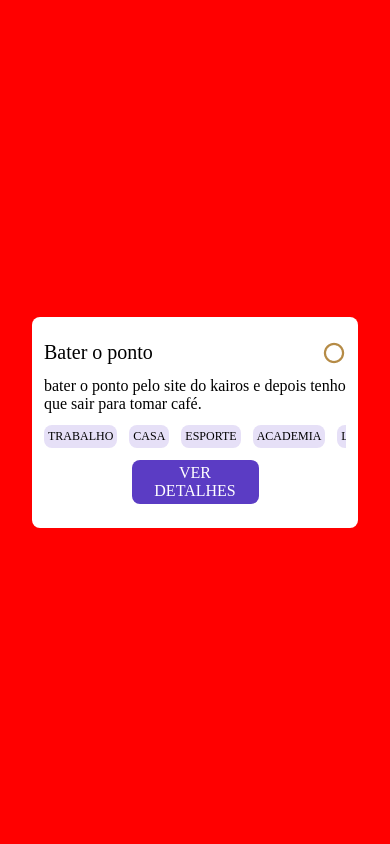
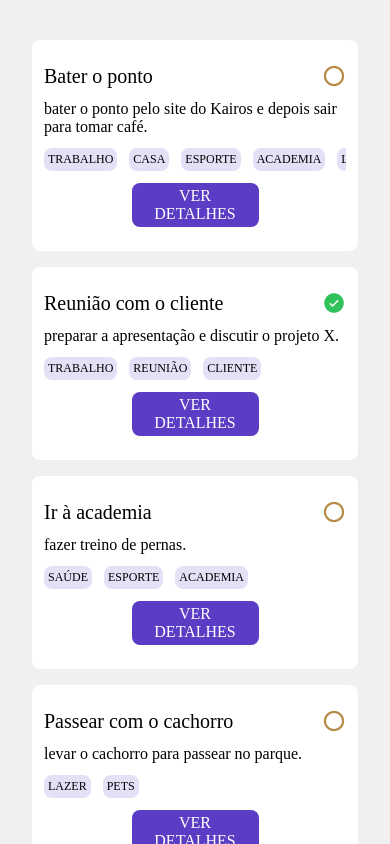
Before and after one commit to JoaoVicttor07/RN-MAR25-taskly, a React Native app: screen / in a window 390 px wide. Built offline with nearby package versions, Linux system fonts and the light colour scheme.

Commit message:
feat(TaskItem): implements TaskItem component with toggle functionality and styles

```diff
--- a/App.tsx
+++ b/App.tsx
@@ -1,25 +1,93 @@
-import React from 'react';
+import React, { useState, useCallback } from 'react';
+import { StyleSheet, View, FlatList, ListRenderItem } from 'react-native';
 import TaskItem from './src/components/TaskItem';
-import {StyleSheet, View} from 'react-native';
-// import AppNavigator from './src/navigation'; // Importa a navegação principal
-// import AppNavigator from './src/Navigation'; // Importa a navegação principal
 
+interface Task {
+  id: string;
+  title: string;
+  description: string;
+  categories: string[];
+  isCompleted: boolean;
+}
+
+const taskData: Task[] = [
+  {
+    id: '1',
+    title: 'Bater o ponto',
+    description: 'bater o ponto pelo site do Kairos e depois sair para tomar café.',
+    categories: ['TRABALHO', 'CASA', 'ESPORTE', 'ACADEMIA', 'LAZER'],
+    isCompleted: false,
+  },
+  {
+    id: '2',
+    title: 'Reunião com o cliente',
+    description: 'preparar a apresentação e discutir o projeto X.',
+    categories: ['TRABALHO', 'REUNIÃO', 'CLIENTE'],
+    isCompleted: true,
+  },
+  {
+    id: '3',
+    title: 'Ir à academia',
+    description: 'fazer treino de pernas.',
+    categories: ['SAÚDE', 'ESPORTE', 'ACADEMIA'],
+    isCompleted: false,
+  },
+    {
+    id: '4',
+    title: 'Passear com o cachorro',
+    description: 'levar o cachorro para passear no parque.',
+    categories: ['LAZER', 'PETS'],
+    isCompleted: false,
+  },
+];
 
 const App: React.FC = () => {
-  // return <AppNavigator />;
+  const [tasks, setTasks] = useState<Task[]>(taskData);
+
+    const handleToggleComplete = useCallback((taskId: string) => {
+    setTasks(prevTasks =>
+      prevTasks.map(task => {
+        if (task.id === taskId) {
+          return { ...task, isCompleted: !task.isCompleted };
+        }
+        return task;
+      })
+    );
+  }, []);
+
+  const renderItem: ListRenderItem<Task> = useCallback(({ item }) => {
+    return (
+      <TaskItem
+        title={item.title}
+        description={item.description}
+        categories={item.categories}
+        isCompleted={item.isCompleted}
+        onToggleComplete={() => handleToggleComplete(item.id)}
+      />
+    );
+  }, [handleToggleComplete]);
+
+  const keyExtractor = useCallback((item: Task) => item.id, []);
+
   return (
-    <View style={styles.area}>
-      <TaskItem />
+    <View style={styles.container}>
+      <FlatList
+        data={tasks}
+        renderItem={renderItem}
+        keyExtractor={keyExtractor}
+        showsVerticalScrollIndicator={false}
+      />
     </View>
   );
 };
 
 const styles = StyleSheet.create({
-  area: {
+  container: {
     flex: 1,
-    justifyContent: 'center',
-    padding: 32,
-    backgroundColor: 'red'
+    backgroundColor: '#F0F0F0',
+    paddingTop: 32,
+    paddingLeft: 32,
+    paddingRight: 32,
   },
 });
 
--- a/src/components/TaskItem/index.tsx
+++ b/src/components/TaskItem/index.tsx
@@ -1,24 +1,27 @@
-import {Text, StyleSheet, View, TouchableOpacity, Image, ScrollView, Animated} from 'react-native';
-import Fonts from '../../Theme/fonts';
-import { useState, useRef } from 'react';
+import React, { useRef, useCallback } from 'react';
+import { Text, View, TouchableOpacity, Image, FlatList, Animated } from 'react-native';
+import { TaskItemProps } from './types';
+import { styles } from './style';
 
-export default function TaskItem() {
-  const [isChecked, setIsChecked] = useState(false);
+const TaskItem: React.FC<TaskItemProps> = ({ title, description, categories, isCompleted, onToggleComplete }) => {
   const iconScaleValue = useRef(new Animated.Value(1)).current;
   const buttonScaleValue = useRef(new Animated.Value(1)).current;
 
-  const animateScale = (animatedValue: Animated.Value, toValue: number, duration: number, callback?: () => void) => {
-    Animated.timing(animatedValue, {
-      toValue,
-      duration,
-      useNativeDriver: true,
-    }).start(callback);
-  };
+  const animateScale = useCallback(
+    (animatedValue: Animated.Value, toValue: number, duration: number, callback?: () => void) => {
+      Animated.timing(animatedValue, {
+        toValue,
+        duration,
+        useNativeDriver: true,
+      }).start(callback);
+    },
+    []
+  );
 
   const handleCheckPress = () => {
     animateScale(iconScaleValue, 0.8, 50, () => {
       animateScale(iconScaleValue, 1, 100);
-      setIsChecked(!isChecked);
+      onToggleComplete();
     });
   };
 
@@ -36,85 +39,44 @@ export default function TaskItem() {
     transform: [{ scale: buttonScaleValue }],
   };
 
+  const renderCategoryItem = useCallback(({ item }: { item: string }) => (
+    <Text style={styles.tag}>{item}</Text>
+  ), []);
+
+  const keyExtractorCategory = useCallback((item: string, index: number) => index.toString(), []);
+
   return (
     <View style={styles.itemArea}>
       <View style={styles.headerTask}>
-        <Text style={{...Fonts.Roboto60020}}>Bater o ponto</Text>
+        <Text style={styles.title}>{title}</Text>
         <TouchableOpacity onPress={handleCheckPress} style={animatedIconStyle}>
           <Image
             source={
-              isChecked
+              isCompleted
                 ? require('../../Assets/icons/checked-input.png')
                 : require('../../Assets/icons/uncheck-input.png')
             }
           />
         </TouchableOpacity>
       </View>
-      <Text style={Fonts.Roboto40016}>
-        bater o ponto pelo site do kairos e depois tenho que sair para tomar
-        café.
-      </Text>
-      <View>
-        <ScrollView horizontal={true} showsHorizontalScrollIndicator={false}>
-          <View style={styles.carousel}>
-            <Text style={styles.tag}>TRABALHO</Text>
-            <Text style={styles.tag}>CASA</Text>
-            <Text style={styles.tag}>ESPORTE</Text>
-            <Text style={styles.tag}>ACADEMIA</Text>
-            <Text style={styles.tag}>LAZER</Text>
-          </View>
-        </ScrollView>
+      <Text style={styles.description}>{description}</Text>
+      <View style={styles.categoriesContainer}>
+        <FlatList
+          data={categories}
+          renderItem={renderCategoryItem}
+          keyExtractor={keyExtractorCategory}
+          horizontal={true}
+          showsVerticalScrollIndicator={false}
+          contentContainerStyle={styles.carousel}
+        />
       </View>
       <View style={styles.areaButton}>
         <TouchableOpacity style={[styles.button, animatedButtonStyle]} onPress={handleButtonPress}>
-          <Text style={[styles.buttonText, {...Fonts.Roboto40016}]}>
-            VER DETALHES
-          </Text>
+          <Text style={styles.buttonText}>VER DETALHES</Text>
         </TouchableOpacity>
       </View>
     </View>
   );
-}
+};
 
-const styles = StyleSheet.create({
-  itemArea: {
-    backgroundColor: '#FFFFFF',
-    paddingTop: 24,
-    paddingBottom: 24,
-    paddingLeft: 12,
-    paddingRight: 12,
-    borderRadius: 8,
-    gap: 12,
-  },
-  areaButton: {
-    width: '100%',
-    alignItems: 'center',
-  },
-  button: {
-    backgroundColor: '#5B3CC4',
-    borderRadius: 8,
-    paddingTop: 4,
-    paddingBottom: 4,
-    paddingLeft: 8,
-    paddingRight: 8,
-    width: 127,
-  },
-  buttonText: {
-    textAlign: 'center',
-    color: '#FFFFFF',
-  },
-  tag: {
-    backgroundColor: '#E6E0F7',
-    ...Fonts.Roboto40012,
-    padding: 4,
-    borderRadius: 8,
-    alignSelf: 'flex-start',
-  },
-  headerTask: {
-    flexDirection: 'row',
-    justifyContent: 'space-between'
-  },
-  carousel:{
-    flexDirection: 'row', gap: 12
-  },
-});
+export default TaskItem;
--- /dev/null
+++ b/src/components/TaskItem/style.ts
@@ -0,0 +1,55 @@
+// src/components/TaskItem/styles.ts
+import { StyleSheet } from 'react-native';
+import Fonts from '../../Theme/fonts';
+
+export const styles = StyleSheet.create({
+  itemArea: {
+    backgroundColor: '#FFFFFF',
+    paddingVertical: 24,
+    paddingHorizontal: 12,
+    borderRadius: 8,
+    gap: 12,
+    marginVertical: 8,
+  },
+  headerTask: {
+    flexDirection: 'row',
+    justifyContent: 'space-between',
+    alignItems: 'center',
+  },
+  title: {
+    ...Fonts.Roboto60020,
+  },
+  description: {
+    ...Fonts.Roboto40016,
+  },
+  categoriesContainer: {
+
+  },
+  carousel: {
+    flexDirection: 'row',
+    gap: 12,
+  },
+  tag: {
+    backgroundColor: '#E6E0F7',
+    ...Fonts.Roboto40012,
+    padding: 4,
+    borderRadius: 8,
+    alignSelf: 'flex-start',
+  },
+  areaButton: {
+    width: '100%',
+    alignItems: 'center',
+  },
+  button: {
+    backgroundColor: '#5B3CC4',
+    borderRadius: 8,
+    paddingVertical: 4,
+    paddingHorizontal: 8,
+    width: 127,
+  },
+  buttonText: {
+    textAlign: 'center',
+    color: '#FFFFFF',
+    ...Fonts.Roboto40016,
+  },
+});
--- /dev/null
+++ b/src/components/TaskItem/types.ts
@@ -0,0 +1,7 @@
+export interface TaskItemProps {
+    title: string;
+    description: string;
+    categories: string[];
+    isCompleted: boolean;
+    onToggleComplete: () => void;
+}
```
